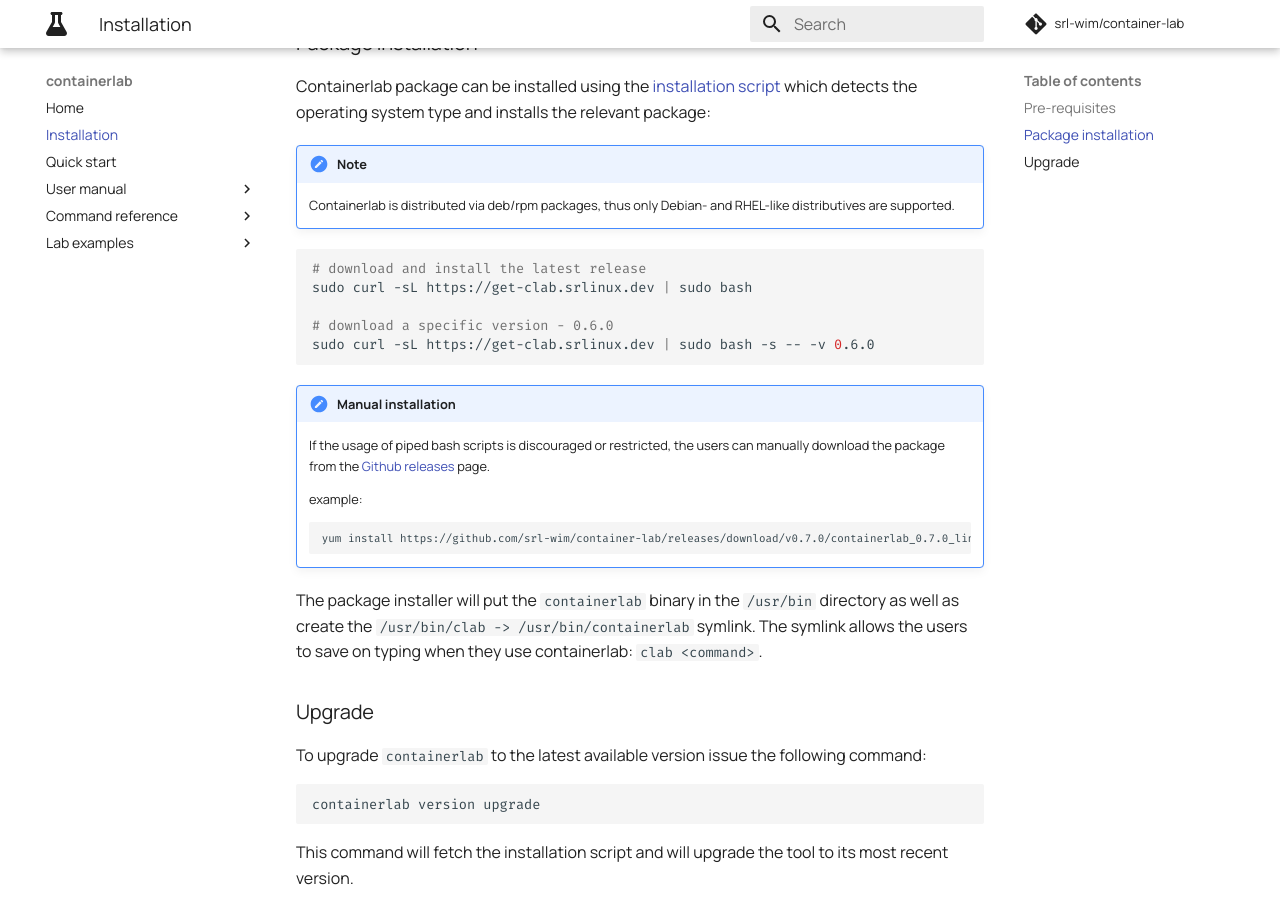
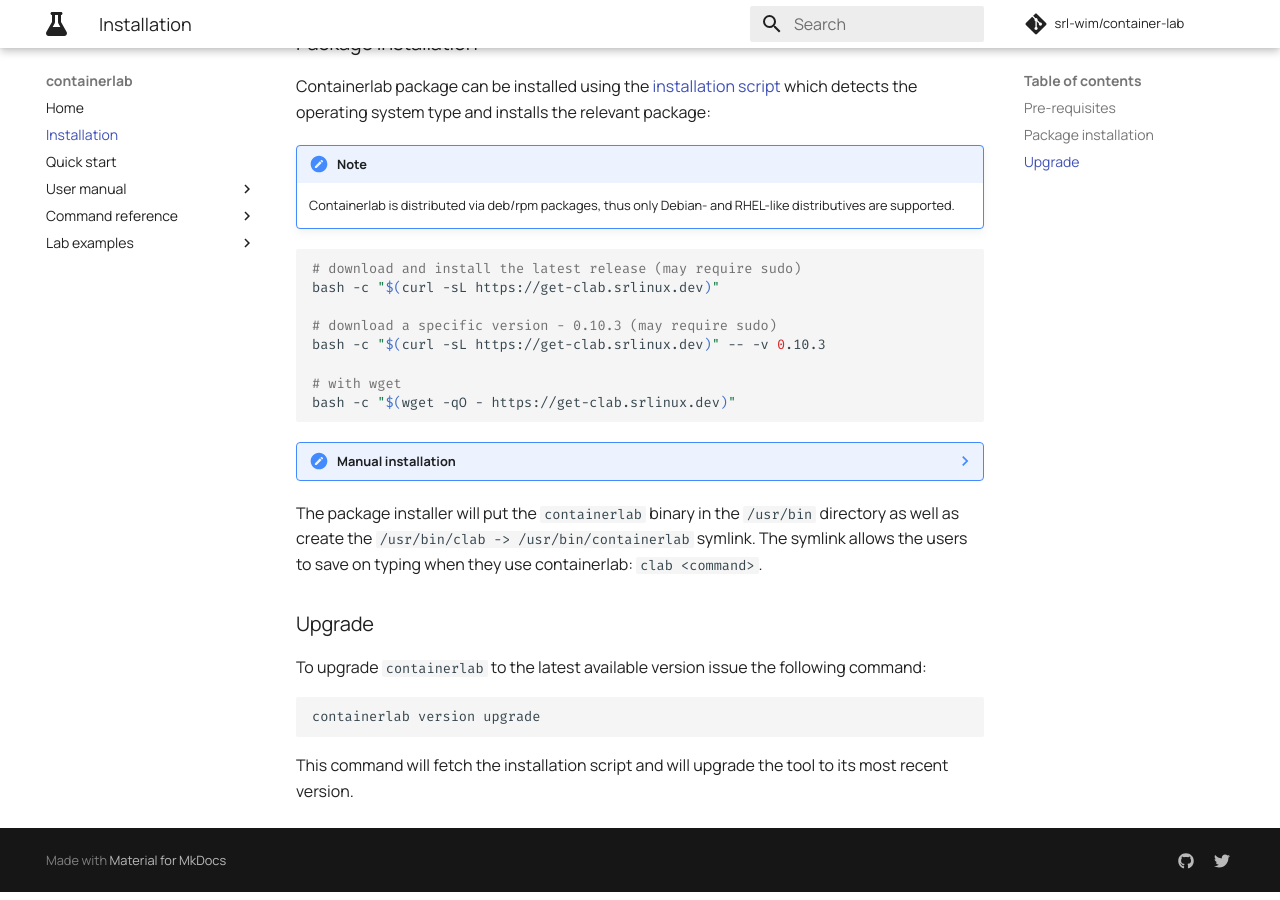
Before and after one commit to srl-labs/containerlab, an MkDocs documentation site: the page built from docs/install.md, in a window 1280 px wide and 900 px high, scrolled down 524 px. Built offline with MkDocs 1.6.1 and Material for MkDocs 9.7.7, drawn with Linux system fonts in a browser that asks for light colours; comment, search, counter and statistics services are not loaded.

Commit message:
improved installation instructions

````diff
--- a/docs/install.md
+++ b/docs/install.md
@@ -14,18 +14,29 @@ Containerlab package can be installed using the [installation script](https://gi
     Containerlab is distributed via deb/rpm packages, thus only Debian- and RHEL-like distributives are supported.
 
 ```bash
-# download and install the latest release
-sudo curl -sL https://get-clab.srlinux.dev | sudo bash
+# download and install the latest release (may require sudo)
+bash -c "$(curl -sL https://get-clab.srlinux.dev)"
 
-# download a specific version - 0.6.0
-sudo curl -sL https://get-clab.srlinux.dev | sudo bash -s -- -v 0.6.0
+# download a specific version - 0.10.3 (may require sudo)
+bash -c "$(curl -sL https://get-clab.srlinux.dev)" -- -v 0.10.3
+
+# with wget
+bash -c "$(wget -qO - https://get-clab.srlinux.dev)"
 ```
 
-!!!note "Manual installation"
+???note "Manual installation"
     If the usage of piped bash scripts is discouraged or restricted, the users can manually download the package from the [Github releases](https://github.com/srl-wim/container-lab/releases) page.
 
     example:
-    ```
+    ```bash
+    # manually install latest release with package managers
+    LATEST=$(curl -s https://github.com/srl-wim/container-lab/releases/latest | sed -e 's/.*tag\/v\(.*\)\".*/\1/')
+    # with yum
+    yum install "https://github.com/srl-wim/container-lab/releases/download/v${LATEST}/containerlab_${LATEST}_linux_amd64.rpm"
+    # with dpkg
+    curl -sL -o /tmp/clab.deb "https://github.com/srl-wim/container-lab/releases/download/v${LATEST}/containerlab_${LATEST}_linux_amd64.deb" && dpkg -i /tmp/clab.deb
+
+    # install specific release with yum
     yum install https://github.com/srl-wim/container-lab/releases/download/v0.7.0/containerlab_0.7.0_linux_386.rpm
     ```
 
````
